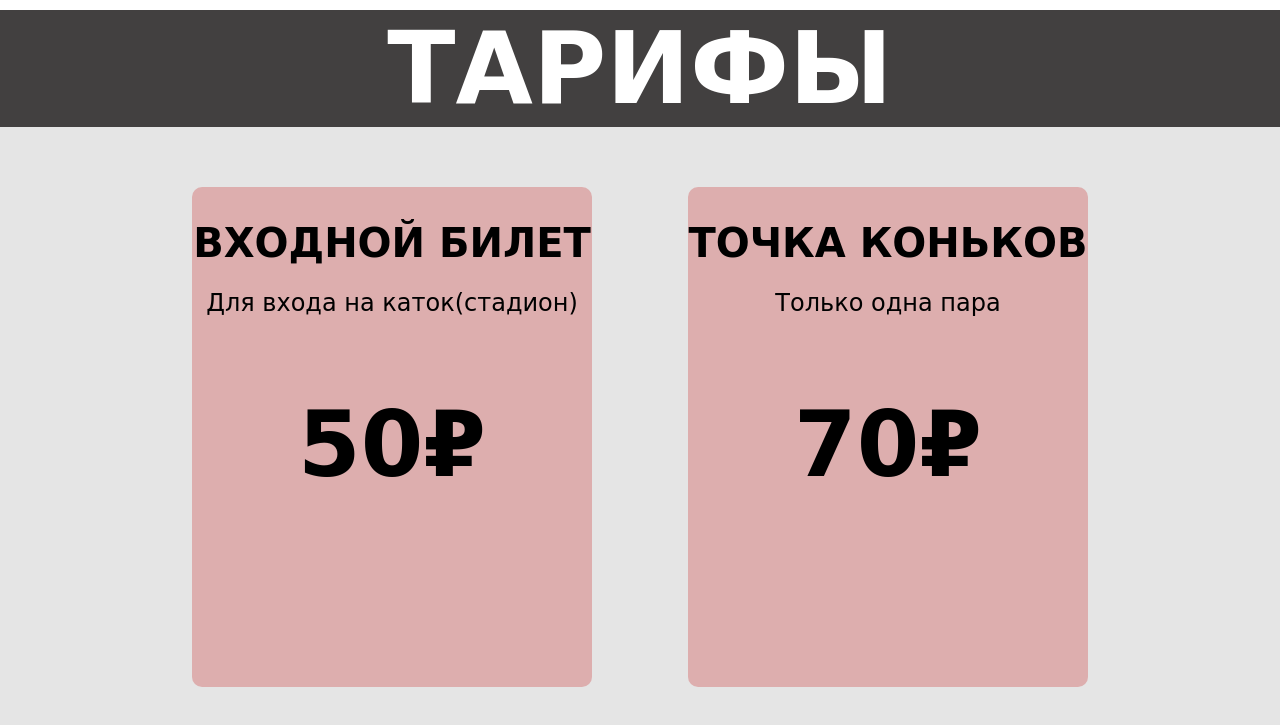
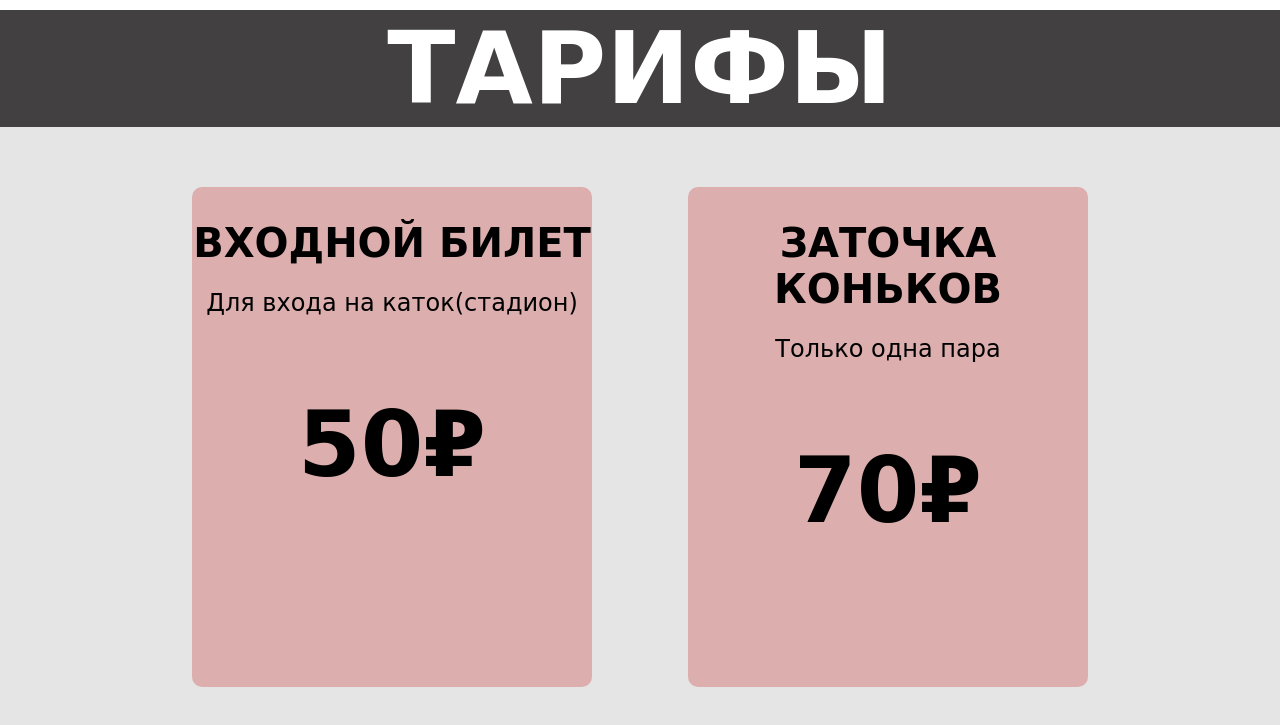
Before and after one commit to Aleshim/stroitel-shel, a plain HTML site: page page-4/index.html in a window 1280 px wide. Shown: the part 90-815 px from the top of the page. Drawn offline with Linux system fonts and the light colour scheme; a web font is replaced by a local one.

Commit message:
Update index.html

```diff
--- a/page-4/index.html
+++ b/page-4/index.html
@@ -35,7 +35,7 @@
                     <h2>50₽</h2>
                 </div>
                 <div class="tarif-2">
-                    <h2>ТОЧКА КОНЬКОВ</h2>
+                    <h2>ЗАТОЧКА КОНЬКОВ</h2>
                     <p>Только одна пара</p>
                     <h2>70₽</h2>
                 </div>
```
